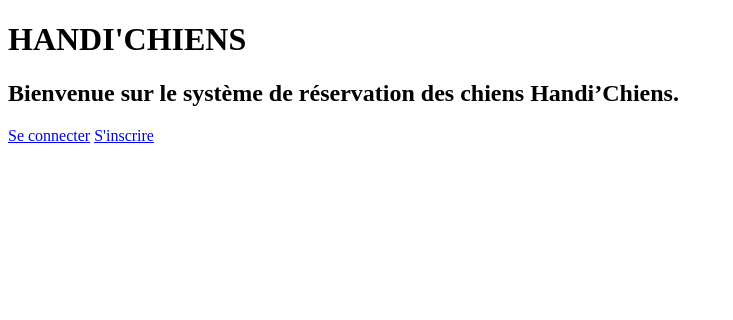
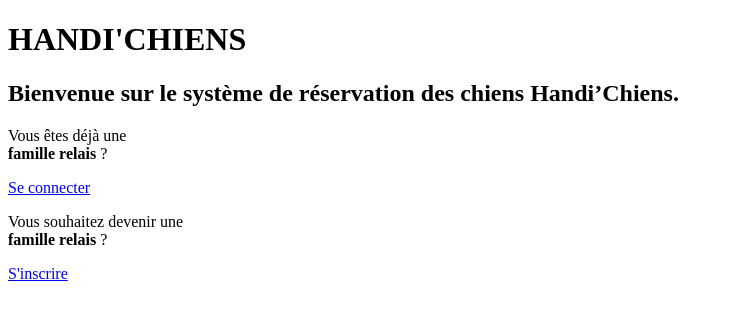
Before and after one commit to Gerikk/Handichiens, a Symfony app: template templates/home/index.html.twig in a window 1280 px wide. Shown: the part 112-432 px from the top of the page, without its empty margins (0-733 px from the left). Run offline with Twig, Linux system fonts and the light colour scheme; the template is opened without the code that fills it, so the values that code supplies are empty; some libraries are stand-ins or nearby versions.

Commit message:
Amélioration page d'accueil

```diff
--- a/assets/js/calendar/index.css
+++ b/assets/js/calendar/index.css
@@ -1,7 +1,7 @@
-@import url("https://fonts.googleapis.com/css?family=Muli:400,900&display=swap");
+/*@import url("https://fonts.googleapis.com/css?family=Muli:400,900&display=swap");*/
 
 #calendar-holder {
-    font-family: "Muli", sans-serif;
+    /*font-family: "Muli", sans-serif;*/
     width: 800px;
     margin: 0 auto;
 }
--- a/templates/home/index.html.twig
+++ b/templates/home/index.html.twig
@@ -4,15 +4,31 @@
 
 {% block body %}
 
-<div class="example-wrapper">
+<div>
 
-    <h1>HANDI'CHIENS</h1>
-    <h2>Bienvenue sur le système de réservation des chiens Handi’Chiens.</h2>
+    <h1 class="text-center">HANDI'CHIENS</h1>
+    <h2 class="text-center">Bienvenue sur le système de réservation des chiens Handi’Chiens.</h2>
 
-    <div>
-        <a class="btn btn-primary" href="{{ path('app_login') }}">Se connecter</a>
+    <div class=" bg-light rounded shadow">
 
-        <a class="btn btn-secondary" href="{{ path('register') }}">S'inscrire</a>
+        <article class="container d-flex justify-content-around m-5">
+
+            <section class="p-5">
+
+                <p class="h5">Vous êtes déjà une <br><strong>famille relais</strong> ? </p>
+
+                <a class="btn-home d-flex justify-content-center btn btn-lg btn-primary p-3 mt-5" href="{{ path('app_login') }}">Se connecter</a>
+
+            </section>
+
+            <section class="p-5">
+                <p class="h5">Vous souhaitez devenir une <br><strong>famille relais</strong> ? </p>
+
+                <a class="btn-home d-flex justify-content-center btn btn-lg btn-secondary p-3 mt-5" href="{{ path('register') }}">S'inscrire</a>
+
+            </section>
+
+        </article>
     </div>
 </div>
 
```
Also changed, not shown: assets/styles/app.scss (+21 -3 lines).
